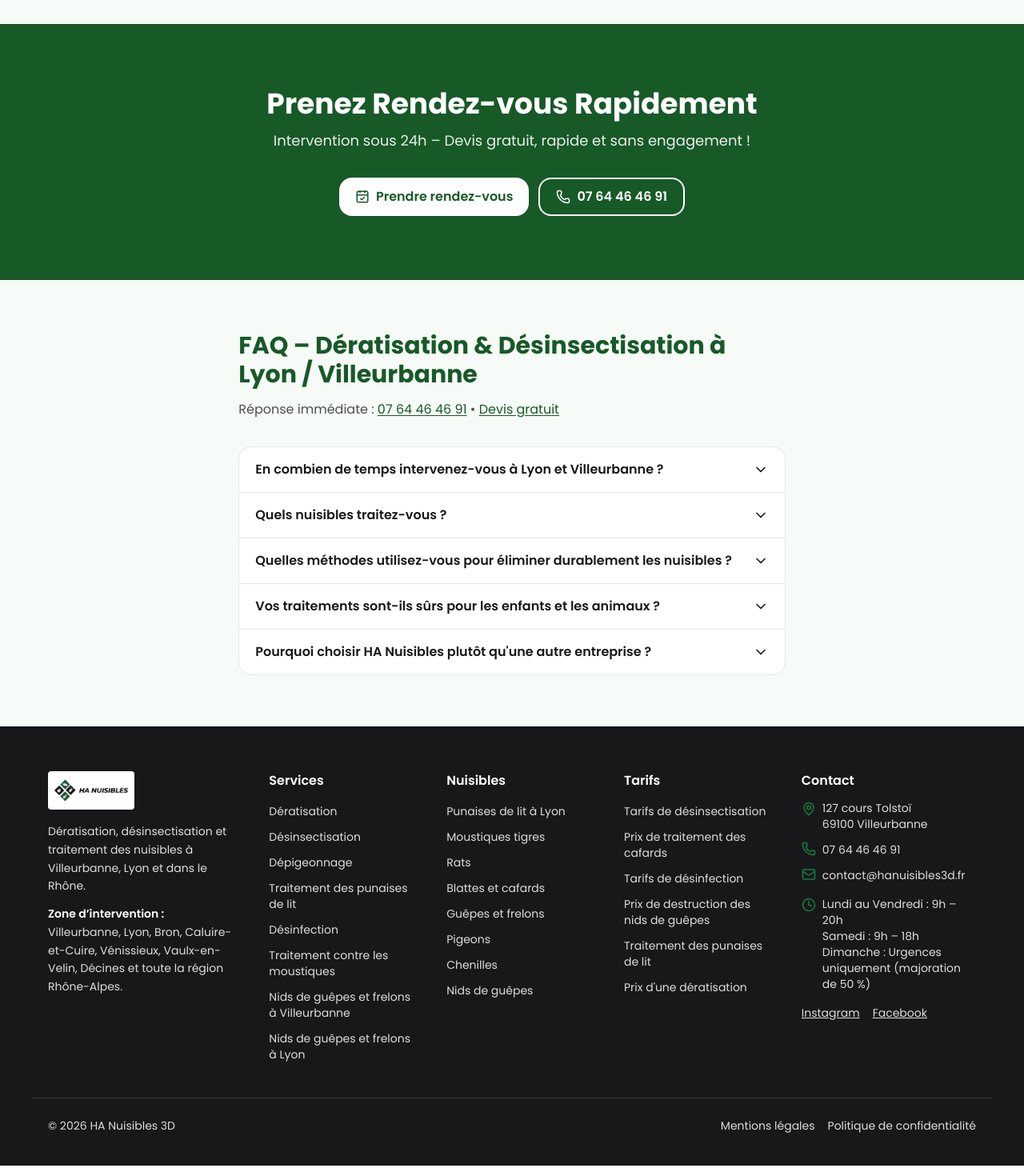
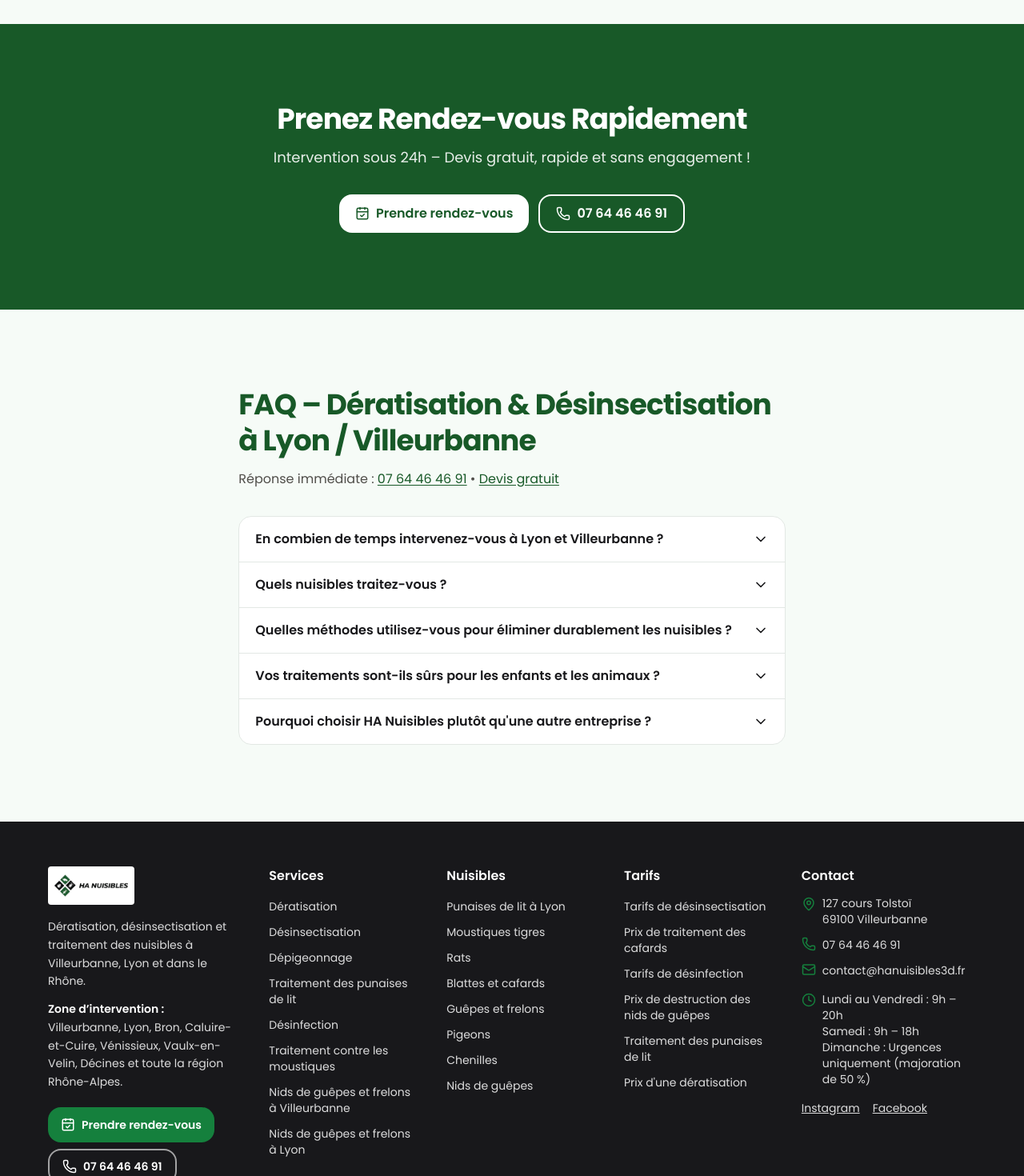
Before and after one commit to KarimBkr/HA-Nuisibles, a Next.js app: page / in a window 1280 px wide. Shown: the part 3480-4950 px from the top of the page at 80% size. Built offline with nearby package versions, Linux system fonts and the light colour scheme; no server answers.

Commit message:
M22: Share the home style in layout blocks and split booking hours
- ShortBlock component and shared heading/section tokens
- Footer booking and call buttons, CtaBand and Faq on the home scale
- Booking hours shown on /rendez-vous/ only, tests on out/

```diff
--- a/src/app/rendez-vous/page.tsx
+++ b/src/app/rendez-vous/page.tsx
@@ -15,7 +15,7 @@ export const metadata: Metadata = pageMetadata({
 
 const FACTS = [
   { Icon: Clock, text: "Durée adaptée à chaque intervention" },
-  { Icon: CalendarClock, text: `Réservation ${site.booking.days}` },
+  ...site.booking.schedule.map((text) => ({ Icon: CalendarClock, text })),
   { Icon: MapPin, text: "Lyon, Villeurbanne et toute la région Rhône-Alpes" },
 ];
 
@@ -29,7 +29,7 @@ export default function BookingPage() {
           <p className="mt-4 text-lg text-muted">
             Choisissez votre problème, puis le créneau qui vous convient : un technicien {site.name} intervient chez vous, 7 jours sur 7.
           </p>
-          <ul className="mt-6 grid gap-3 sm:grid-cols-3">
+          <ul aria-label="Réservation en ligne" className="mt-6 grid gap-3 sm:grid-cols-2">
             {FACTS.map(({ Icon, text }) => (
               <li key={text} className="flex items-start gap-2 font-medium text-ink">
                 <Icon aria-hidden size={20} className="mt-0.5 shrink-0 text-brand" /> {text}
--- a/src/components/CtaBand.tsx
+++ b/src/components/CtaBand.tsx
@@ -1,6 +1,7 @@
 import { CalendarCheck, Phone } from "lucide-react";
 import { site, telHref } from "@/config/site";
 import { BOOKING_HREF } from "@/config/navigation";
+import { SECTION } from "@/components/ShortBlock";
 
 type Props = { title?: string; text?: string; home?: string };
 
@@ -11,9 +12,9 @@ export default function CtaBand({
   home,
 }: Props) {
   return (
-    <section data-home={home} className="bg-brand-dark py-16 text-white md:py-20">
+    <section data-home={home} className={`${SECTION} bg-brand-dark text-white`}>
       <div className="container-site text-center">
-        <h2 className="text-3xl font-bold md:text-4xl">{title}</h2>
+        <h2 className="text-3xl font-bold leading-tight tracking-tight md:text-4xl">{title}</h2>
         <p className="mx-auto mt-3 max-w-[60ch] text-lg text-white/90">{text}</p>
         <div className="mt-8 flex flex-wrap justify-center gap-3">
           <a href={BOOKING_HREF} className="btn bg-white text-brand-dark hover:bg-brand-light">
--- a/src/components/Faq.tsx
+++ b/src/components/Faq.tsx
@@ -3,6 +3,7 @@
 import { useState } from "react";
 import { ChevronDown } from "lucide-react";
 import JsonLd from "@/components/JsonLd";
+import { H2, SECTION } from "@/components/ShortBlock";
 
 type Item = { q: string; html: string };
 
@@ -18,9 +19,9 @@ const faqLd = (items: Item[]) => ({
 export default function Faq({ title = "Questions fréquentes", intro, items, home }: { title?: string; intro?: string; items: Item[]; home?: string }) {
   const [open, setOpen] = useState<number | null>(null);
   return (
-    <section aria-labelledby="faq-titre" data-home={home} className="bg-brand-light py-16">
+    <section aria-labelledby="faq-titre" data-home={home} className={`${SECTION} bg-brand-light`}>
       <div className="container-site max-w-[72ch]">
-        <h2 id="faq-titre" className="text-2xl font-bold text-brand-dark md:text-3xl">
+        <h2 id="faq-titre" className={H2}>
           {title}
         </h2>
         {intro && <div className="prose-body mt-3 text-muted" dangerouslySetInnerHTML={{ __html: intro }} />}
--- a/src/components/Footer.tsx
+++ b/src/components/Footer.tsx
@@ -1,6 +1,6 @@
-import { Clock, Mail, MapPin, Phone } from "lucide-react";
+import { CalendarCheck, Clock, Mail, MapPin, Phone } from "lucide-react";
 import { site, telHref } from "@/config/site";
-import { footerColumns, legalNav } from "@/config/navigation";
+import { BOOKING_HREF, footerColumns, legalNav } from "@/config/navigation";
 
 const zone = ["Villeurbanne", "Lyon", ...site.zone.nearby];
 
@@ -19,6 +19,14 @@ export default function Footer() {
             <span className="font-semibold text-white">Zone d’intervention : </span>
             {zone.join(", ")} et toute la région {site.address.region}.
           </p>
+          <div className="mt-5 flex flex-wrap gap-2 text-sm">
+            <a href={BOOKING_HREF} className="btn whitespace-nowrap bg-brand px-4 text-white hover:bg-brand-hover">
+              <CalendarCheck aria-hidden size={18} /> Prendre rendez-vous
+            </a>
+            <a href={telHref} className="btn whitespace-nowrap border-2 border-white/60 px-4 text-white hover:bg-white/10">
+              <Phone aria-hidden size={18} /> {site.phone.display}
+            </a>
+          </div>
         </div>
         {footerColumns.map((col) => (
           <div key={col.title}>
@@ -54,7 +62,7 @@ export default function Footer() {
           </address>
           <div className="mt-4 flex gap-2 text-sm">
             <Clock aria-hidden size={18} className="mt-0.5 shrink-0 text-brand" />
-            <ul>
+            <ul aria-label="Horaires d’ouverture">
               {site.hours.map((h) => (
                 <li key={h.days}>
                   {h.days} : {h.hours}
--- /dev/null
+++ b/src/components/ShortBlock.tsx
@@ -0,0 +1,26 @@
+import type { LucideIcon } from "lucide-react";
+import { Check } from "lucide-react";
+
+// Shared style of the home page (HomeSections): one heading scale, one section rhythm, one card.
+export const H2 = "text-3xl font-bold leading-tight tracking-tight text-brand-dark md:text-4xl";
+export const SECTION = "py-16 md:py-24";
+export const CARD = "rounded-card bg-white p-6 shadow-soft";
+
+// Short block: icon + title + 3–5 points, the unit every page is built from.
+export default function ShortBlock({ Icon, title, points }: { Icon: LucideIcon; title: string; points: readonly string[] }) {
+  return (
+    <div className={CARD}>
+      <span className="inline-flex size-12 items-center justify-center rounded-full bg-brand-light text-brand">
+        <Icon aria-hidden size={24} />
+      </span>
+      <h3 className="mt-4 text-xl font-bold text-brand-dark">{title}</h3>
+      <ul className="mt-3 grid gap-2 text-muted">
+        {points.map((p) => (
+          <li key={p} className="flex items-start gap-2">
+            <Check aria-hidden size={18} className="mt-0.5 shrink-0 text-brand" /> {p}
+          </li>
+        ))}
+      </ul>
+    </div>
+  );
+}
--- a/src/components/home/HomeSections.tsx
+++ b/src/components/home/HomeSections.tsx
@@ -6,11 +6,9 @@ import { SERVICES } from "@/config/services";
 import { hero, method, testimonials, whyUs } from "@/config/home";
 import { ICONS } from "@/components/ServiceIcons";
 import Img from "@/components/Img";
+import { CARD, H2, SECTION } from "@/components/ShortBlock";
 
 // The 6 first sections of the home page (the FAQ, the zones and the closing band come from their own components).
-
-const H2 = "text-3xl font-bold leading-tight tracking-tight text-brand-dark md:text-4xl";
-const SECTION = "py-16 md:py-24";
 
 export function Hero({ h1 }: { h1: string }) {
   return (
@@ -95,7 +93,7 @@ export function WhyUs() {
           {whyUs.items.map((it, i) => {
             const Icon = icons[i];
             return (
-              <div key={it.title} className="rounded-card bg-white p-6 shadow-soft">
+              <div key={it.title} className={CARD}>
                 <span className="inline-flex size-12 items-center justify-center rounded-full bg-brand-light text-brand">
                   <Icon aria-hidden size={24} />
                 </span>
--- a/src/config/site.ts
+++ b/src/config/site.ts
@@ -46,6 +46,8 @@ export const site = {
       "urgence-dimanche": 4,
     },
     days: "7 jours sur 7",
+    // Online booking slots (client, 2026-11-01): shown on /rendez-vous/ only; the phone hours above stay the site-wide ones.
+    schedule: ["Lundi au samedi : 9h – 18h", "Dimanche : urgences uniquement (majoration de 50 %)"],
   },
   socials: {
     instagram: "https://www.instagram.com/ha_nuisibles/",
```
Also changed, not shown: 2 other files (tests, documents, lock files or other folders).
